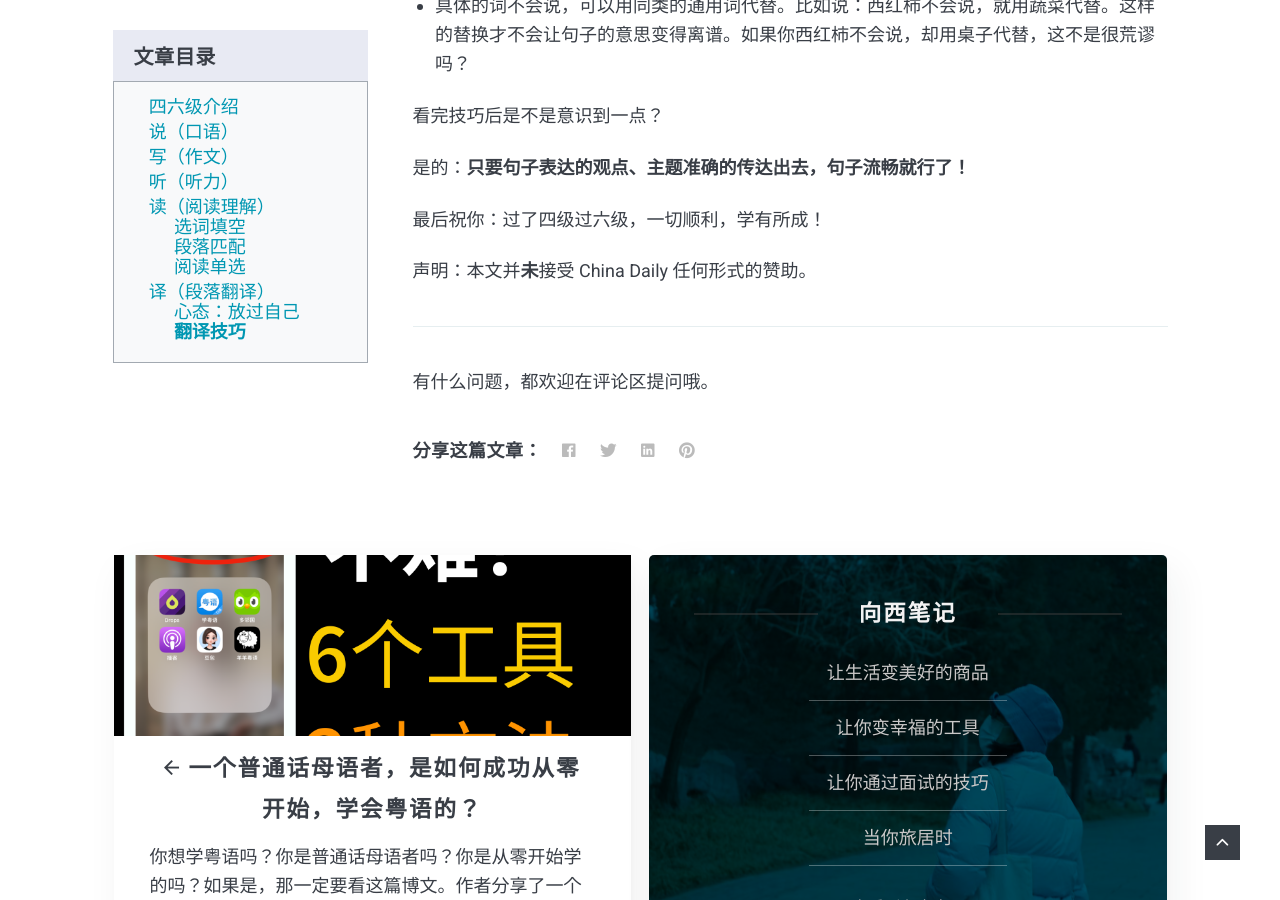
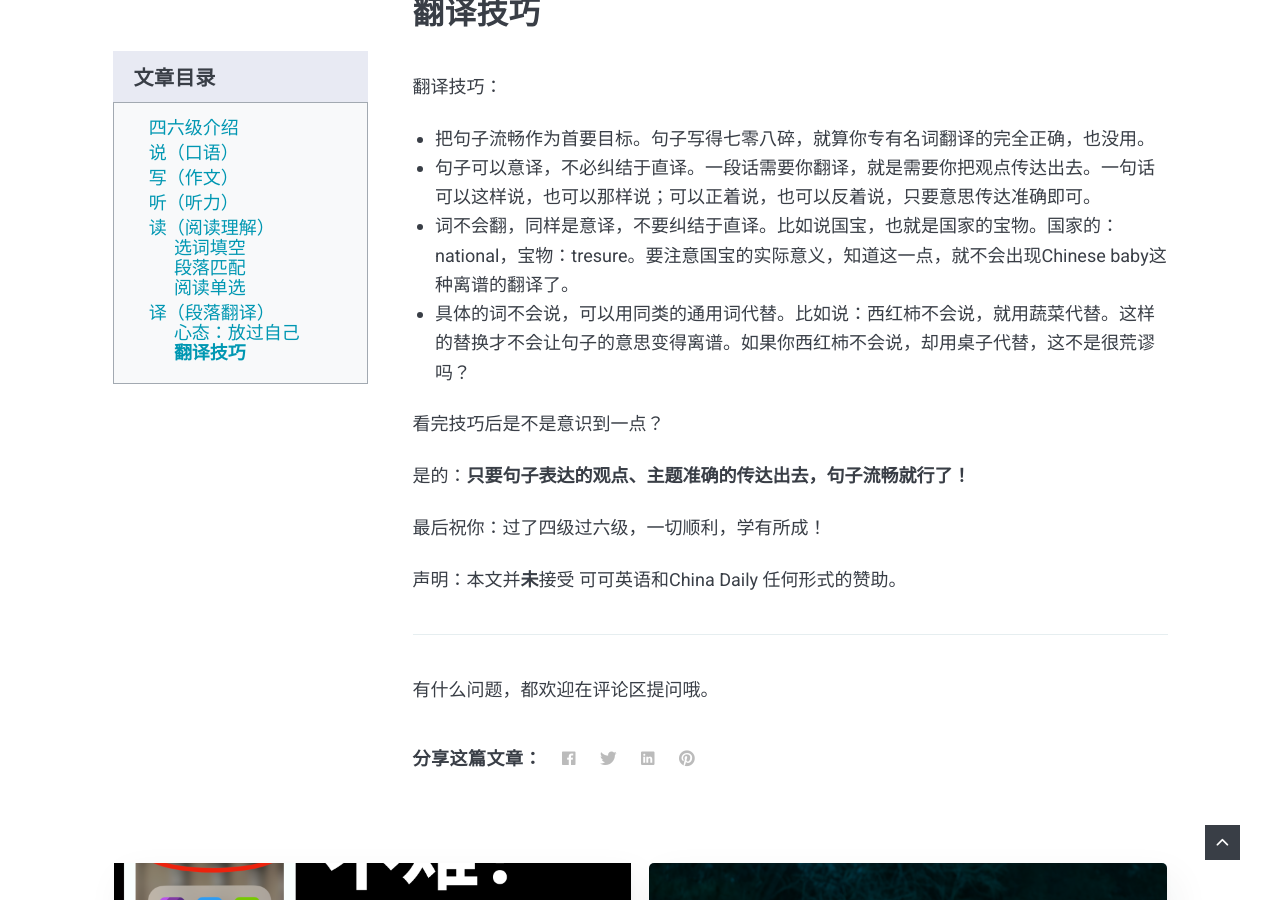
Before and after one commit to xiangxinotes/xiangxinotes.github.io, a Jekyll site: the page built from _posts/2024-10-24-how-to-pass-cet-4-and-cet-6-effectively.markdown, in a window 1280 px wide and 900 px high, scrolled down 6458 px. Built offline with Jekyll 4.4.1, drawn with Linux system fonts in a browser that asks for light colours; nearby versions of some CDN libraries; comment, search, counter and statistics services are not loaded; some of the changed lines change nothing that is shown.

Commit message:
Update post: cet4 and cet6

```diff
--- a/_posts/2024-10-24-how-to-pass-cet-4-and-cet-6-effectively.markdown
+++ b/_posts/2024-10-24-how-to-pass-cet-4-and-cet-6-effectively.markdown
@@ -8,7 +8,7 @@
 ---
 
 如果你更喜欢看视频，请直接看下面这个视频：
- <!-- <iframe class="video_frame bilibili" src="//player.bilibili.com/player.html?bvid=[to-do: BVid]&page=1&autoplay=0" scrolling="no" border="0" frameborder="no" framespacing="0" allowfullscreen="true"> </iframe>  -->
+ <iframe class="video_frame bilibili" src="//player.bilibili.com/player.html?bvid=BV1Fv1VY4E8m&page=1&autoplay=0" scrolling="no" border="0" frameborder="no" framespacing="0" allowfullscreen="true"> </iframe>
 
 本文作者（我）已通读[全国大学英语四、六级考试大纲](https://cet.neea.edu.cn/res/Home/1704/55b02330ac17274664f06d9d3db8249d.pdf)！
 
@@ -74,7 +74,7 @@
 
 阅读题不可避免地包含大量单词。所以，你至少要知道这些词的意思，或者可以根据上下文推测出它的意思来。
 
-背单词不可避免，如果你没时间每天背一点儿了，那就用泛背的方法快速的背单词吧！可以在B站上搜具体的方法。我看过一个相关视频：[【学英语】北大学姐的高效背单词法！不看亏大了！1小时竟能背100多个？](https://www.bilibili.com/video/BV1g7411T7Py/?spm_id_from=333.337.search-card.all.click)（我没试过，但你可以试一下）。
+背单词不可避免，如果你没时间每天背一点儿了，那就用泛背的方法快速的背单词吧！可以在B站上搜具体的方法。我看过一个相关视频：[【学英语】北大学姐的高效背单词法！不看亏大了！1小时竟能背100多个？](https://www.bilibili.com/video/BV1g7411T7Py)（我没试过，但你可以试一下）。
 
 👇下面介绍的是针对不同题型的解题思路：
 
@@ -122,9 +122,9 @@
 1. 分析句子类型：
 	* 对于包含**关键词**的句子，使用**查读**策略，快速找到包含这个关键词的段落，
 	* 对于一般性的句子，使用**略读**策略，快速浏览段落，得知段落主要内容即可。
-2. 哪一个段落和句子信息点一致就选上。
+1. 哪一个段落和句子信息点一致就选上。
 
-段落匹配题篇幅较大，我就不整个复制过来了。如果想要看到更直观的解释，请直接看[视频解说]()吧。
+段落匹配题篇幅较大，我就不整个复制过来了。如果想要看到更直观的解释，请直接看[视频解说](https://www.bilibili.com/video/BV1Fv1VY4E8m?t=515.5)吧。
 
 下面我用文字简单地讲一下：
 
@@ -187,7 +187,7 @@
 
 最后祝你：过了四级过六级，一切顺利，学有所成！
 
-声明：本文并**未**接受 China Daily 任何形式的赞助。
+声明：本文并**未**接受 可可英语和China Daily 任何形式的赞助。
 
 ---
 
```
